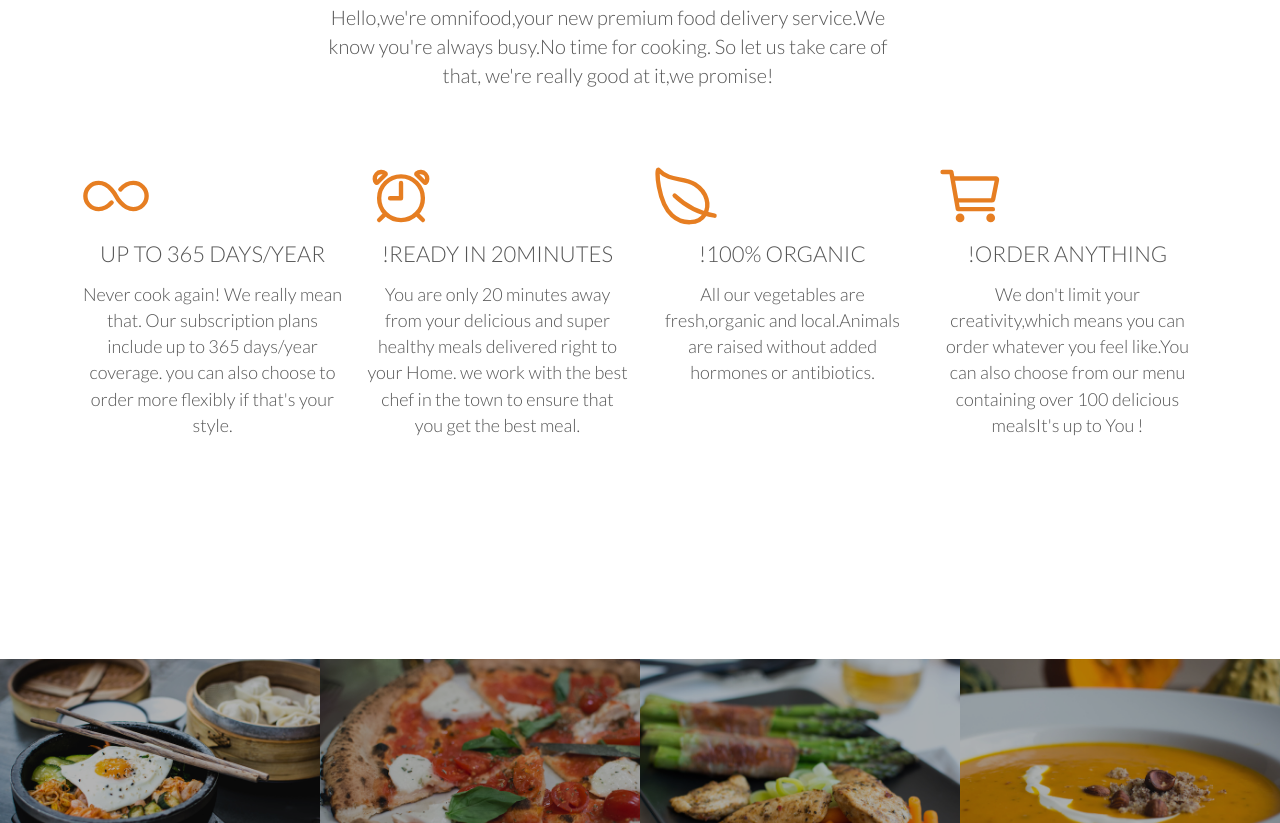
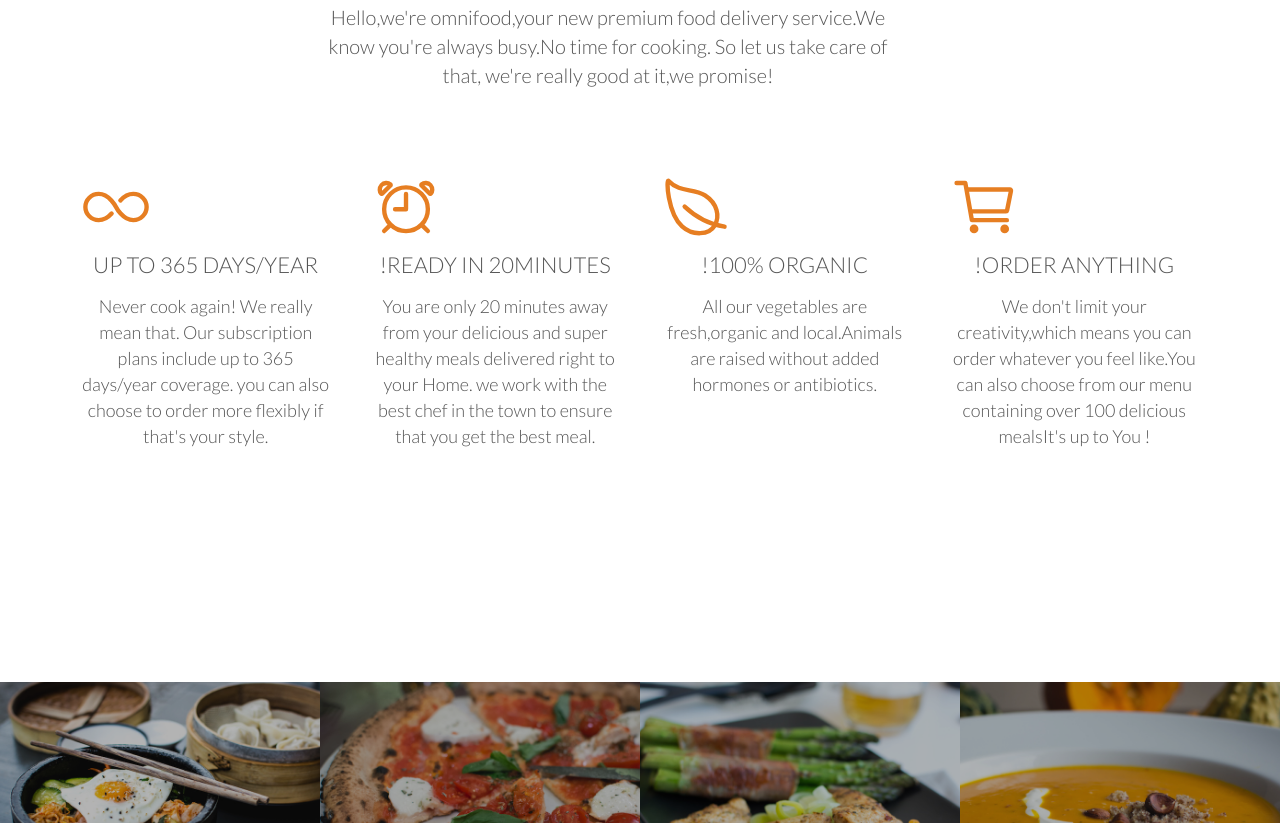
Before and after one commit to kshitij7320/Frontendwebsite, a website: page index.html in a window 1280 px wide. Shown: the part 997-1820 px from the top of the page. Drawn offline with nearby package versions, Linux system fonts and the light colour scheme.

```diff
--- a/index.html
+++ b/index.html
@@ -4,13 +4,13 @@
     <meta charset="UTF-8" />
     <meta name="viewport" content="width=device-width, initial-scale=1.0" />
 
-    <link rel="stylesheet" href="/vendors/css/4cols.css" />
-    <link rel="stylesheet" href="/vendors/css/cols.css" />
-    <link rel="stylesheet" href="/vendors/css/3cols.css" />
-    <link rel="stylesheet" href="/vendors/css/2cols.css" />
-    <link rel="stylesheet" href="/vendors/css/queries.css" />
+    <link rel="stylesheet" href="./vendors/css/4cols.css" />
+    <link rel="stylesheet" href="./vendors/css/col.css" />
+    <link rel="stylesheet" href="./vendors/css/3cols.css" />
+    <link rel="stylesheet" href="./vendors/css/2cols.css" />
+    <link rel="stylesheet" href="./vendors/css/queries.css" />
     <link rel="stylesheet" href="https://unpkg.com/aos@next/dist/aos.css" />
-    <link rel="stylesheet" href="/vendors/css/normalize.css" />
+    <link rel="stylesheet" href="./vendors/css/normalize.css" />
     <link rel="preconnect" href="https://fonts.googleapis.com" />
     <link rel="preconnect" href="https://fonts.gstatic.com" crossorigin />
     <link
@@ -18,7 +18,7 @@
       rel="stylesheet"
     />
     <title>MY FOOD PROJECT</title>
-    <link rel="stylesheet" href="./resources/css/style.css" />
+    <link rel="stylesheet" href="./resources/css/style.css"/>
     <script
       type="module"
       src="https://cdn.jsdelivr.net/npm/ionicons@latest/dist/ionicons/ionicons.esm.js"
```
